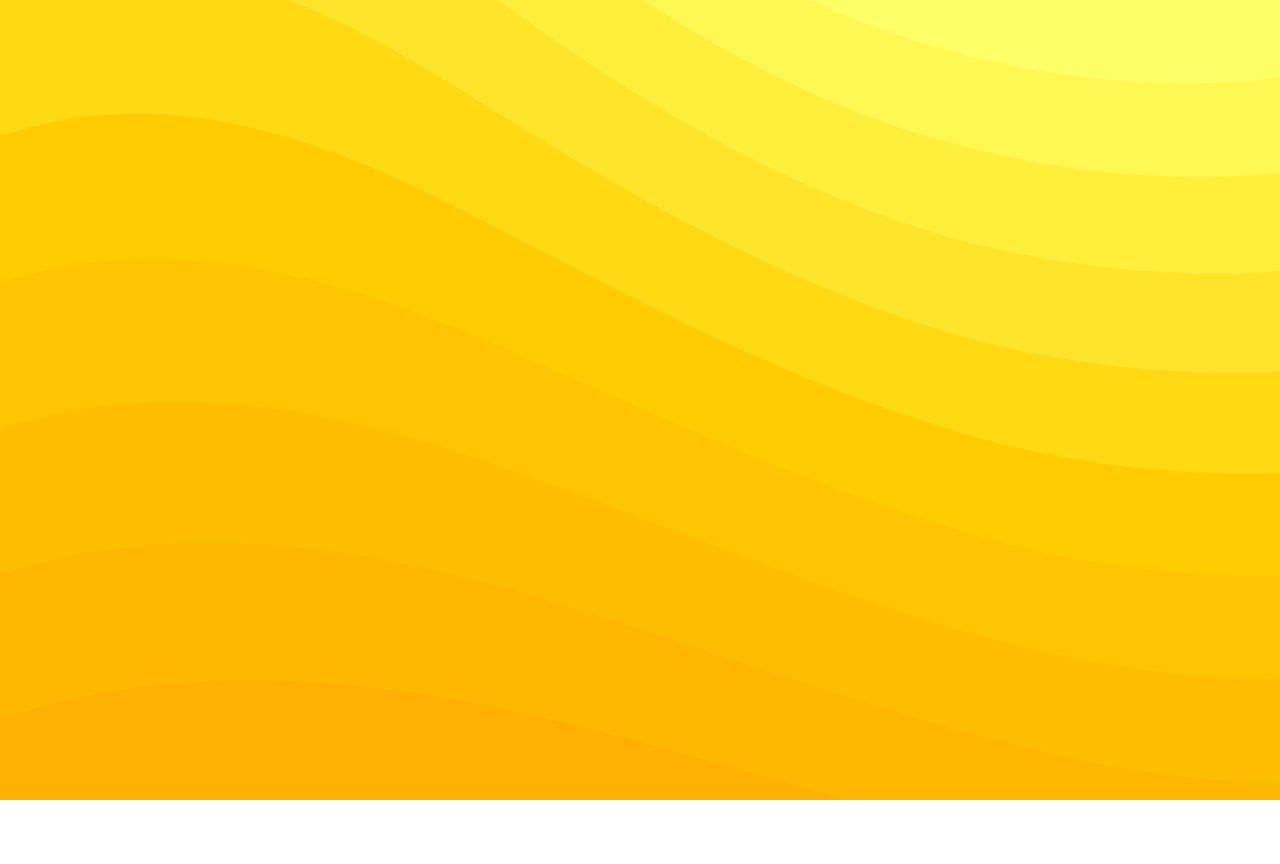
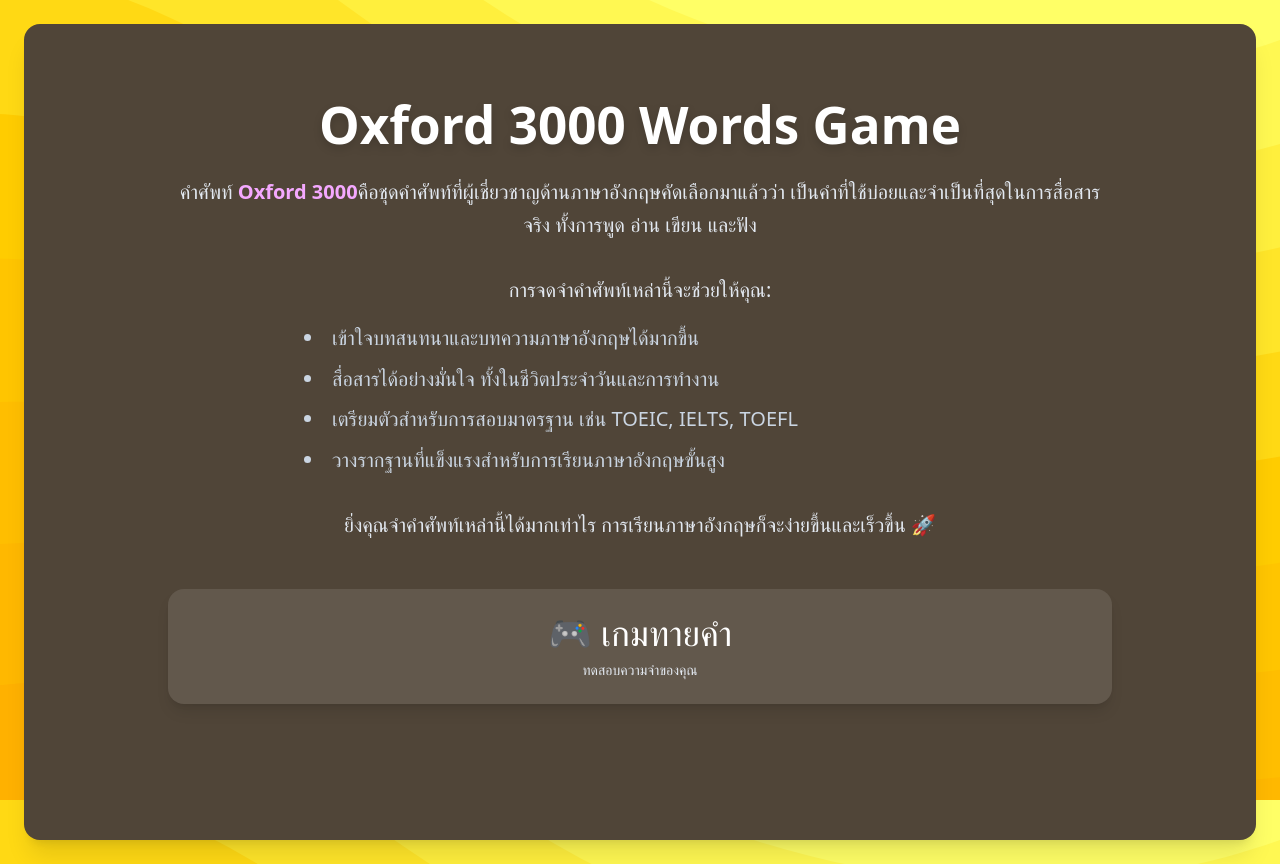
Before and after one commit to thapL/Quiz_World, a React (Vite) app: page / in a window 1280 px wide. Before the commit this address had no page. Before the commit the page ends 800 px from the top, so only its background shows below. Built offline with nearby package versions, Linux system fonts and the light colour scheme.

Commit message:
Update App.jsx

```diff
--- a/src/App.jsx
+++ b/src/App.jsx
@@ -12,10 +12,10 @@
     <>
       {/* <Navbar /> */}
       <Routes>
-        <Route path="quizvoca.com/" element={<Home />} />
+        <Route path="/" element={<Home />} />
         <Route path="/part" element={<PartOfSpeech />} />
         <Route path="/noun" element={<NounPage />} />
-        <Route path="quizvoca.com/guess" element={<GustTheQxfordVacab />} />
+        <Route path="/guess" element={<GustTheQxfordVacab />} />
       </Routes>
     </>
   );
```
